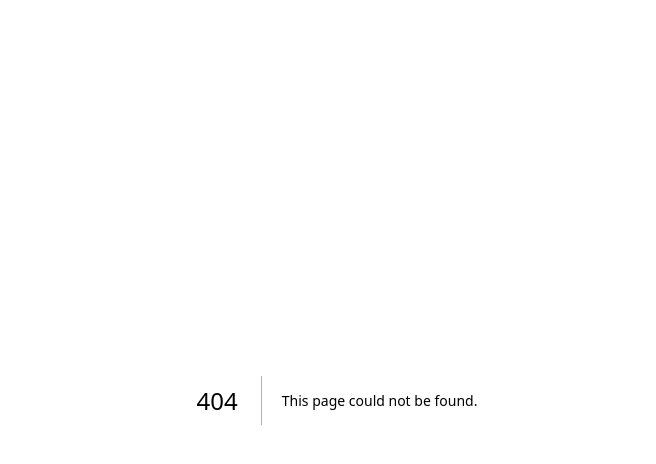
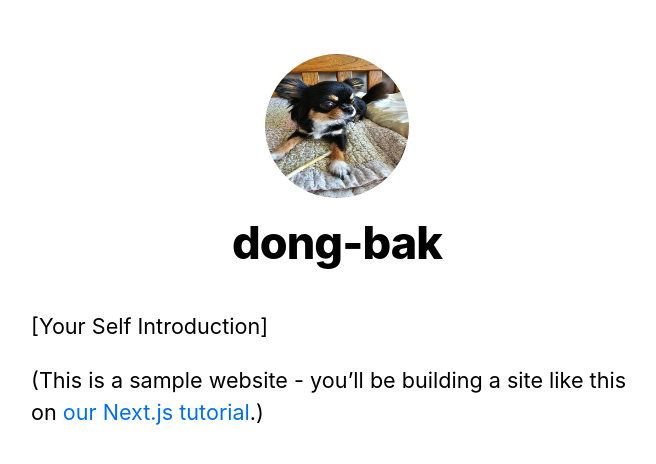
Before and after one commit to Lee-Jooho/nextjs-blog, a Next.js app: page /posts/myInfo in a window 1280 px wide. Before the commit this address had no page. Shown: the top 464 px of the page, without its empty margins (303-959 px from the left). Built offline with nearby package versions, Linux system fonts and the light colour scheme.

Commit message:
nextjs_tuto_230710_myInfo

```diff
--- a/pages/components/LayoutComponent.js
+++ b/pages/components/LayoutComponent.js
@@ -1,4 +1,3 @@
-
 const LayoutComponent = ({className, children}) => {
     return <div className={className}> {children} </div>
 }
--- /dev/null
+++ b/pages/components/MyInfoLayout.js
@@ -0,0 +1,69 @@
+import Head from 'next/head';
+import Image from 'next/image';
+import styles from '/styles/components/layout.module.css';
+import utilStyles from '/styles/utils.module.css';
+import Link from 'next/link';
+
+const name = 'dong-bak';
+export const siteTitle = 'Next.js Sample Website';
+
+export default function Layout({ children, home }) {
+  return (
+    <div className={styles.container}>
+      <Head>
+        <link rel="icon" href="/favicon.ico" />
+        <meta
+          name="description"
+          content="Learn how to build a personal website using Next.js"
+        />
+        <meta
+          property="og:image"
+          content={`https://og-image.vercel.app/${encodeURI(
+            siteTitle,
+          )}.png?theme=light&md=0&fontSize=75px&images=https%3A%2F%2Fassets.vercel.com%2Fimage%2Fupload%2Ffront%2Fassets%2Fdesign%2Fnextjs-black-logo.svg`}
+        />
+        <meta name="og:title" content={siteTitle} />
+        <meta name="twitter:card" content="summary_large_image" />
+      </Head>
+      <header className={styles.header}>
+        {home ? (
+          <>
+            <Image
+              priority
+              src="/images/cute.jpg"
+              className={utilStyles.borderCircle}
+              height={144}
+              width={144}
+              alt="dong-bak"
+            />
+            <h1 className={utilStyles.heading2Xl}>{name}</h1>
+          </>
+        ) : (
+          <>
+            <Link href="/">
+              <Image
+                priority
+                src="/images/profile.jpg"
+                className={utilStyles.borderCircle}
+                height={108}
+                width={108}
+                alt=""
+              />
+            </Link>
+            <h2 className={utilStyles.headingLg}>
+              <Link href="/" className={utilStyles.colorInherit}>
+                {name}
+              </Link>
+            </h2>
+          </>
+        )}
+      </header>
+      <main>{children}</main>
+      {!home && (
+        <div className={styles.backToHome}>
+          <Link href="/">← Back to home</Link>
+        </div>
+      )}
+    </div>
+  );
+}
--- a/pages/index.js
+++ b/pages/index.js
@@ -12,7 +12,11 @@
 
       <main>
         <h1 className={styles.title}>
-          Learn <Link href="/posts/first-post">Next.js!</Link>
+          Learn <Link href="/posts/first-post">My First Post!</Link>
+        </h1>
+
+        <h1 className={styles.title}>
+          Learn <Link href="/posts/myInfo">My Info</Link>
         </h1>
 
         <p className={styles.description}>
--- /dev/null
+++ b/pages/posts/myInfo.js
@@ -0,0 +1,20 @@
+import Head from 'next/head';
+import Layout, { siteTitle } from '../components/MyInfoLayout';
+import utilStyles from '/styles/utils.module.css';
+
+export default function Home() {
+  return (
+    <Layout home>
+      <Head>
+        <title>{siteTitle}</title>
+      </Head>
+      <section className={utilStyles.headingMd}>
+        <p>[Your Self Introduction]</p>
+        <p>
+          (This is a sample website - you’ll be building a site like this on{' '}
+          <a href="https://nextjs.org/learn">our Next.js tutorial</a>.)
+        </p>
+      </section>
+    </Layout>
+  );
+}
--- a/styles/components/layout.module.css
+++ b/styles/components/layout.module.css
@@ -3,3 +3,13 @@
     padding: 0 1rem;
     margin: 3rem auto 6rem;
   }
+
+.header {
+  display: flex;
+  flex-direction: column;
+  align-items: center;
+}
+
+.backToHome {
+  margin: 3rem 0 0;
+}
--- /dev/null
+++ b/styles/utils.module.css
@@ -0,0 +1,54 @@
+/* Second, let’s create a set of CSS utility classes (for text styles) that can be re-used across multiple components. */
+
+.heading2Xl {
+    font-size: 2.5rem;
+    line-height: 1.2;
+    font-weight: 800;
+    letter-spacing: -0.05rem;
+    margin: 1rem 0;
+}
+
+.headingXl {
+    font-size: 2rem;
+    line-height: 1.3;
+    font-weight: 800;
+    letter-spacing: -0.05rem;
+    margin: 1rem 0;
+}
+
+.headingLg {
+    font-size: 1.5rem;
+    line-height: 1.4;
+    margin: 1rem 0;
+}
+
+.headingMd {
+    font-size: 1.2rem;
+    line-height: 1.5;
+}
+
+.borderCircle {
+    border-radius: 9999px;
+}
+
+.colorInherit {
+    color: inherit;
+}
+
+.padding1px {
+    padding-top: 1px;
+}
+
+.list {
+    list-style: none;
+    padding: 0;
+    margin: 0;
+}
+
+.listItem {
+    margin: 0 0 1.25rem;
+}
+
+.lightText {
+    color: #666;
+}
```
